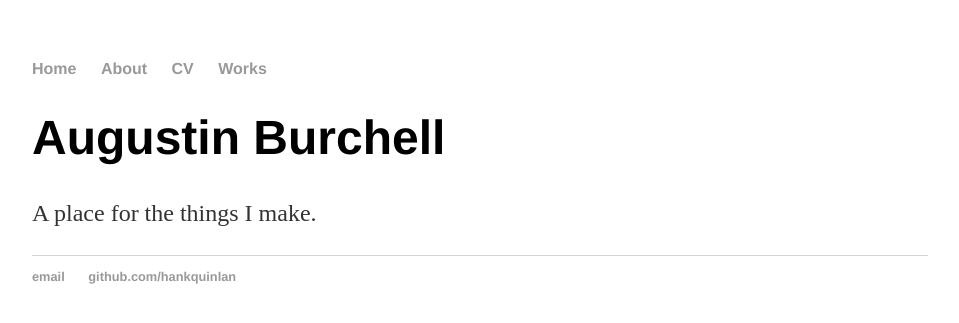
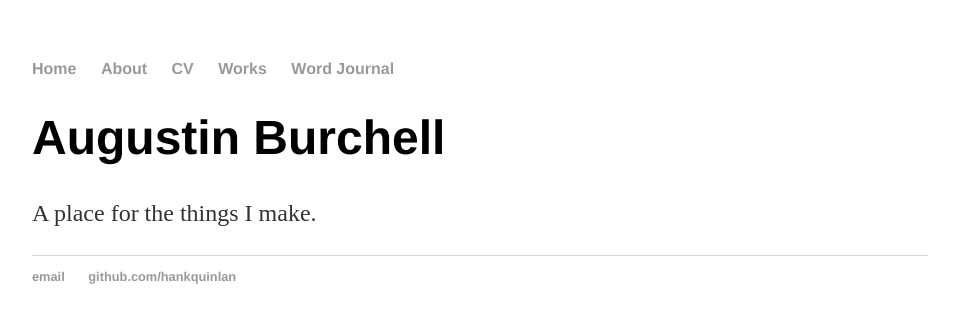
Before and after one commit to aburchell/aburchell.github.io, a Jekyll site: the page built from index.html, in a window 1280 px wide. Shown: the top 323 px of the page, without its empty margins (160-1119 px from the left). Built offline with Jekyll 4.4.1, drawn with Linux system fonts in a browser that asks for light colours.

Commit message:
Update default.html
Add word journal

```diff
--- a/_layouts/default.html
+++ b/_layouts/default.html
@@ -12,6 +12,8 @@
 		        	<li><a href="/about">About</a></li>
 	        		<li><a href="/cv">CV</a></li>
 	        		<li><a href="/blog">Works</a></li>
+				<li><a href="/wordjournal">Word Journal</a></li>
+
 	    		</ul>
 			</nav>
 			<div class="container">
```
